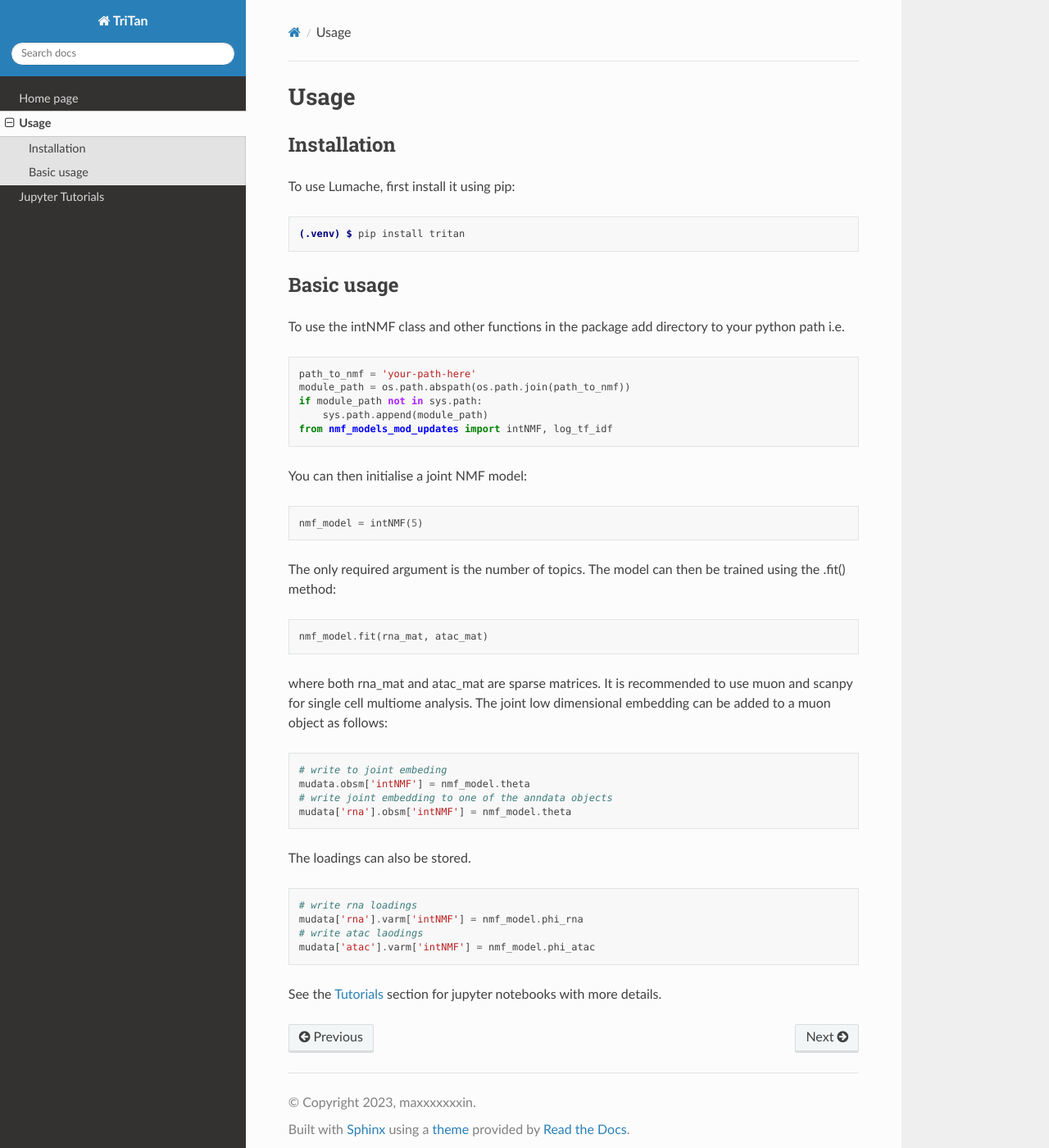
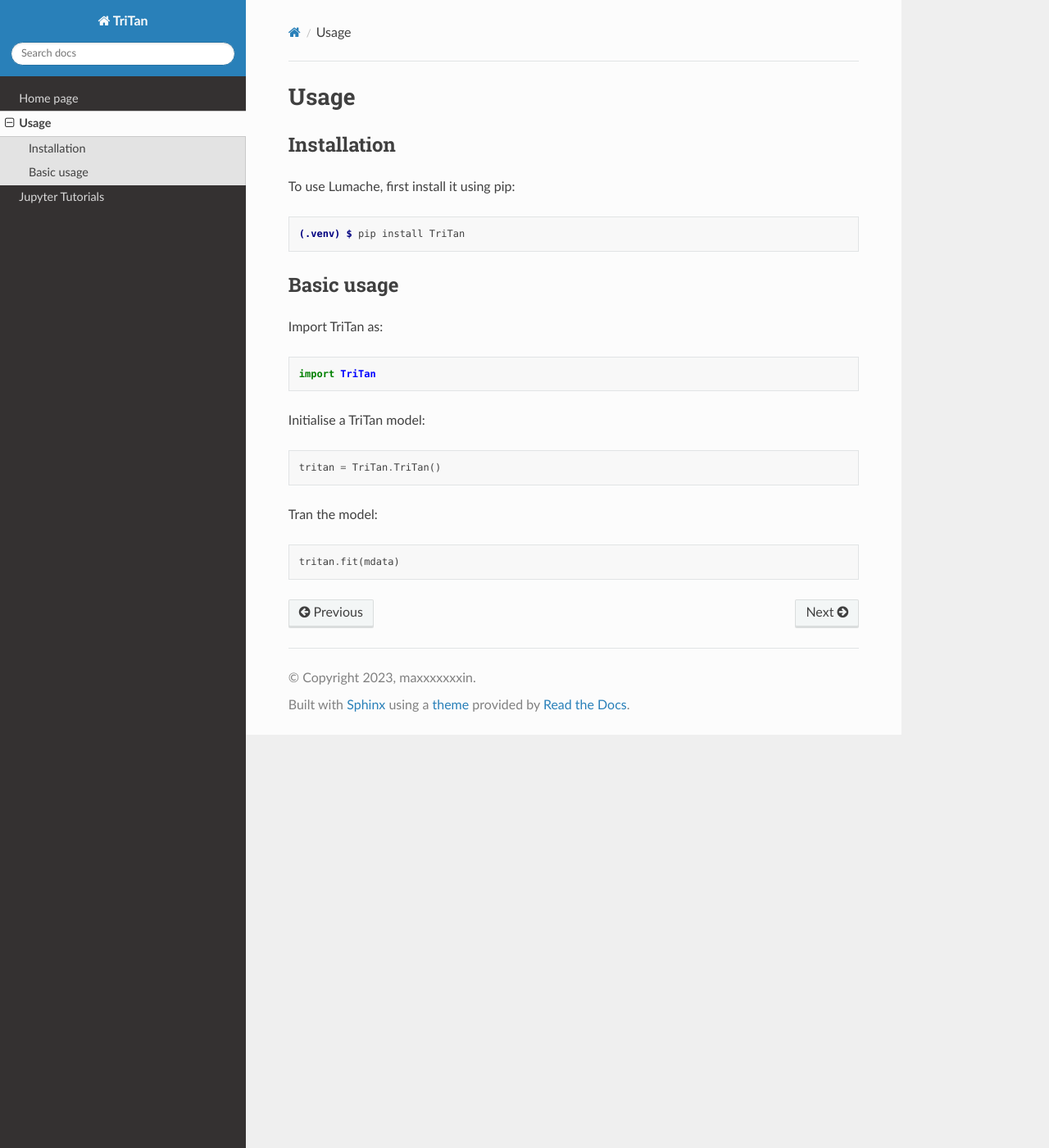
Before and after one commit to maxxxxxxxin/rtd-tutorial, a Sphinx documentation site: the page built from docs/source/usage.rst, in a window 1280 px wide and 1400 px high. Shown: the whole window at 82% size. Built offline with Sphinx 7.4.7 and the Read the Docs theme 2.0.0, drawn with Linux system fonts in a browser that asks for light colours.

Commit message:
Update usage.rst

```diff
--- a/docs/source/usage.rst
+++ b/docs/source/usage.rst
@@ -10,53 +10,25 @@
 
 .. code-block:: console
 
-    (.venv) $ pip install tritan
+    (.venv) $ pip install TriTan
 
 Basic usage
 -----------
 
-To use the intNMF class and other functions in the package add directory to your
-python path i.e.
+Import TriTan as:
 
 .. code-block:: python
 
-    path_to_nmf = 'your-path-here'
-    module_path = os.path.abspath(os.path.join(path_to_nmf))
-    if module_path not in sys.path:
-        sys.path.append(module_path)
-    from nmf_models_mod_updates import intNMF, log_tf_idf
+   import TriTan
 
-You can then initialise a joint NMF model:
+Initialise a TriTan model:
 
 .. code-block:: python
 
-    nmf_model = intNMF(5)
+    tritan = TriTan.TriTan()
 
-The only required argument is the number of topics. The model can then be
-trained using the .fit() method:
+Tran the model:
 
 .. code-block:: python
 
-    nmf_model.fit(rna_mat, atac_mat)
-
-where both rna_mat and atac_mat are sparse matrices. It is recommended to use
-muon and scanpy for single cell multiome analysis. The joint low dimensional
-embedding can be added to a muon object as follows:
-
-.. code-block:: python
-
-    # write to joint embeding
-    mudata.obsm['intNMF'] = nmf_model.theta
-    # write joint embedding to one of the anndata objects
-    mudata['rna'].obsm['intNMF'] = nmf_model.theta
-
-The loadings can also be stored.
-
-.. code-block:: python
-
-    # write rna loadings
-    mudata['rna'].varm['intNMF'] = nmf_model.phi_rna
-    # write atac laodings
-    mudata['atac'].varm['intNMF'] = nmf_model.phi_atac
-
-See the :doc:`tutorials` section for jupyter notebooks with more details.
+    tritan.fit(mdata)
```
